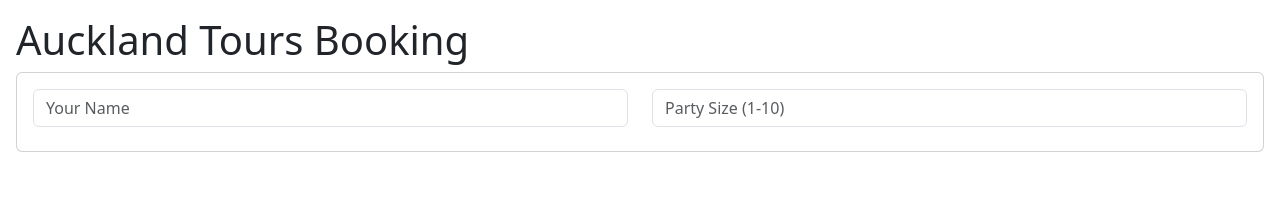
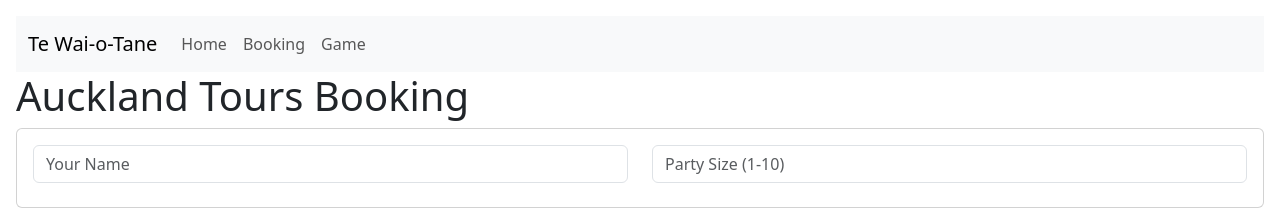
Before and after one commit to Perisi02/assignment2, a website: page Part1_Booking/frontend/index.html in a window 1280 px wide. Shown: the top 210 px of the page. Drawn offline with nearby package versions, Linux system fonts and the light colour scheme; no server answers.

Commit message:
Added Nav bar to Rayson's web page. Fixed nav bar links, so they work now.

```diff
--- a/Part1_Booking/frontend/index.html
+++ b/Part1_Booking/frontend/index.html
@@ -7,6 +7,21 @@
 <link rel="stylesheet" href="style.css">
 </head>
 <body class="p-3">
+
+<!-- Nav bar -->
+    <nav class="navbar navbar-expand-lg navbar-light bg-light">
+        <div class="container-fluid">
+            <a class="navbar-brand" href="../../index.html">Te Wai-o-Tane</a>
+            <div class="collapse navbar-collapse">
+                <ul class="navbar-nav">
+                    <li class="nav-item"><a class="nav-link" href="../../index.html">Home</a></li>
+                    <li class="nav-item"><a class="nav-link" href="./index.html">Booking</a></li>
+                    <li class="nav-item"><a class="nav-link" href="../../Part2_Game/game.html">Game</a></li>
+                </ul>
+            </div>
+        </div>
+    </nav>
+
 <h1>Auckland Tours Booking</h1>
 
 <!-- User Input Section -->
```
